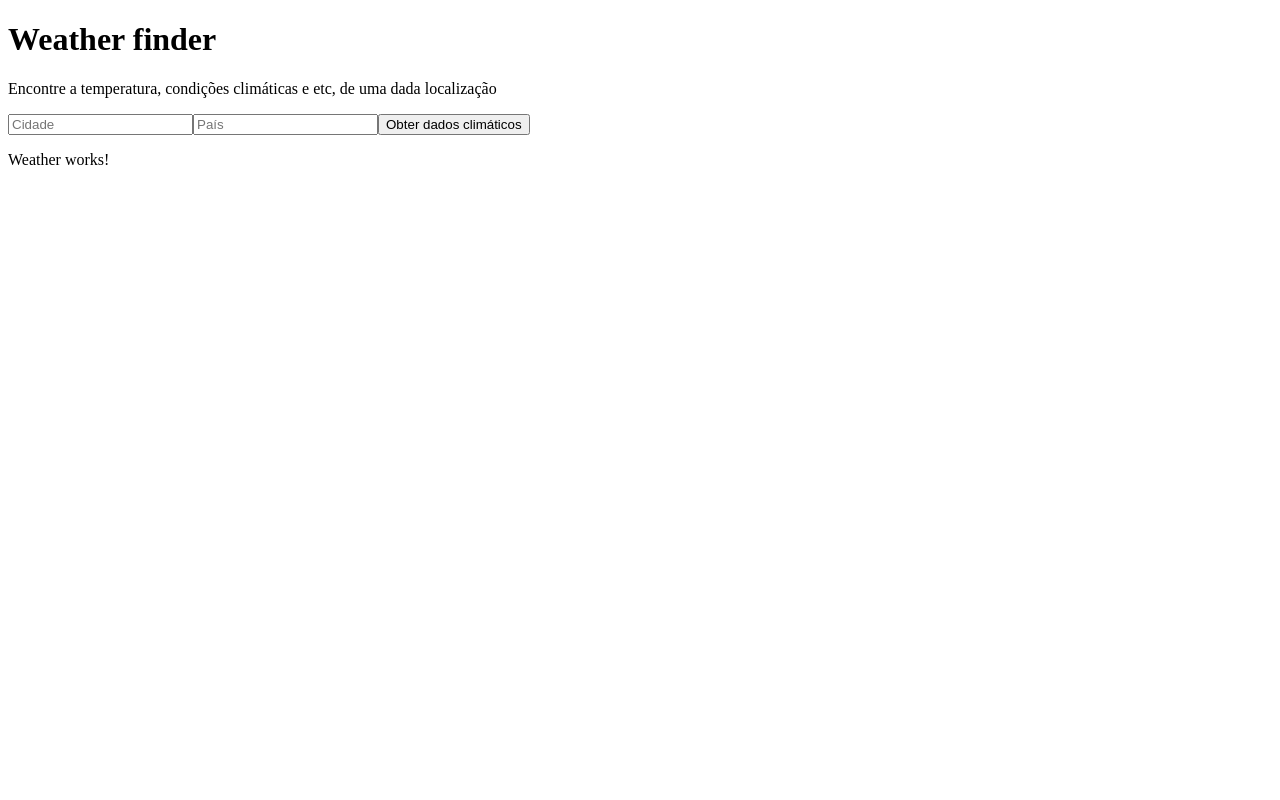
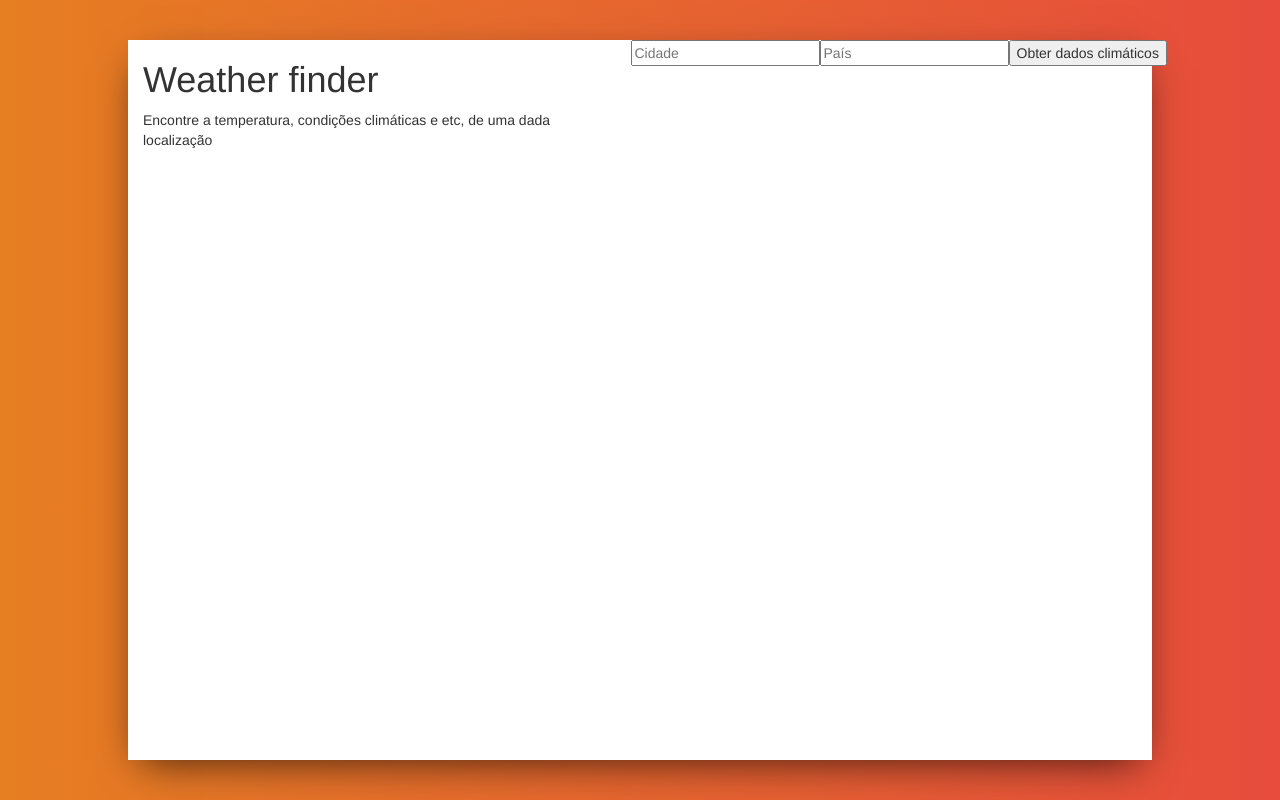
Before and after one commit to juniorsilva42/react-simple-weather-app, a React (Create React App) app: page / in a window 1280 px wide. Built offline with nearby package versions, Linux system fonts and the light colour scheme.

Commit message:
Estilizando a página

```diff
--- a/package.json
+++ b/package.json
@@ -4,6 +4,8 @@
   "private": true,
   "dependencies": {
     "axios": "^0.18.0",
+    "bootstrap": "3.3.7",
+    "jquery": "^3.3.1",
     "node-sass": "^4.11.0",
     "react": "^16.7.0",
     "react-dom": "^16.7.0",
--- a/src/App.js
+++ b/src/App.js
@@ -1,6 +1,4 @@
 import React from 'react'
-
-import axios from 'axios'
 
 import Titles from './components/Titles'
 import Weather from './components/Weather'
@@ -10,28 +8,65 @@ import apiKeys from './config//apiKeys'
 
 export default class App extends React.Component {
 
+    constructor (props) {
+        super(props);
+        this.state = {
+            weatherInfo: [],
+            isLoading: false,
+        };
+    }
+
     getWeather = async e => {
         e.preventDefault();
 
-        const city = e.target.elements.city.value
-        const country = e.target.elements.country.value
+        const { city, country } = e.target.elements
 
         const callToApi = await
             fetch(
-                `http://api.openweathermap.org/data/2.5/weather?q=${city},${country}&appid=${apiKeys.pubKey}
+                `http://api.openweathermap.org/data/2.5/weather?q=${city.value},${country.value}&appid=${apiKeys.pubKey}
             `)
 
         const data = await callToApi.json()
-        console.log(data)
+
+        this.setState({
+            weatherInfo: {
+                city: data.name,
+                country: data.sys.country,
+                temperature: data.main.temp,
+                humidity: data.main.humidity,
+                description: data.weather[0].description
+            }
+        })
     }
 
     render () {
         return (
-            <div>
-                <Titles />
-                <Form getWeather={this.getWeather} />
-                <Weather />
-            </div>
+
+           <div className="wrapper">
+                <div className="main">
+                    <div className="container">
+                        <div className="row">
+
+                            <div className="col-xs-5 title-container">
+                                <Titles />
+                            </div>
+
+                            <div className="col-xs-7 form-container" >
+                                <Form getWeather={this.getWeather} />
+                                <Weather
+                                    city={this.state.weatherInfo.city}
+                                    country={this.state.weatherInfo.country}
+                                    temperature={this.state.weatherInfo.temperature}
+                                    humidity={this.state.weatherInfo.humidity}
+                                    description={this.state.weatherInfo.description}
+                                />
+                            </div>
+
+                        </div>
+                    </div>
+                </div>
+           </div>
+
         )
     }
 }
--- a/src/components/Form.js
+++ b/src/components/Form.js
@@ -1,13 +1,11 @@
 import React from 'react'
 
-export default class Form extends React.Component {
-    render () {
-        return (
-            <form onSubmit={this.props.getWeather}>
-                <input type="text" name="city" placeholder="Cidade"/>
-                <input type="text" name="country" placeholder="País"/>
-                <button>Obter dados climáticos</button>
-            </form>
-        )
-    }
-}
+const Form = props => (
+    <form onSubmit={props.getWeather}>
+        <input type="text" name="city" placeholder="Cidade"/>
+        <input type="text" name="country" placeholder="País"/>
+        <button>Obter dados climáticos</button>
+    </form>
+)
+
+export default Form
--- a/src/components/Titles.js
+++ b/src/components/Titles.js
@@ -1,12 +1,10 @@
 import React from 'react'
 
-export default class Title extends React.Component {
-    render () {
-        return (
-            <div>
-                <h1>Weather finder</h1>
-                <p>Encontre a temperatura, condições climáticas e etc, de uma dada localização</p>
-            </div>
-        )
-    }
-}
+const Title = props => (
+    <div>
+        <h1>Weather finder</h1>
+        <p>Encontre a temperatura, condições climáticas e etc, de uma dada localização</p>
+    </div>
+)
+
+export default Title
--- a/src/components/Weather.js
+++ b/src/components/Weather.js
@@ -1,9 +1,35 @@
 import React from 'react'
 
-export default class Weather extends React.Component {
-    render () {
-        return (
-            <p>Weather works!</p>
-        )
-    }
-}
+const Weather = props => (
+    <div className="weather-info">
+        {
+           props.city && props.country &&
+           <p className="weather-key"> Localização:
+                <span className="weather-value"> { props.city }, { props.country }</span>
+           </p>
+        }
+
+        {
+           props.temperature &&
+           <p className="weather-key">
+                Temperatura: <span className="weather-value"> { props.temperature }°F</span>
+           </p>
+        }
+
+        {
+            props.humidity &&
+            <p className="weather-key">
+                Humidade: <span className="weather-value"> { props.humidity }</span>
+            </p>
+        }
+
+        {
+            props.description &&
+            <p className="weather-key">
+                Condições: <span className="weather-value"> { props.description }</span>
+            </p>
+        }
+    </div>
+)
+
+export default Weather
--- /dev/null
+++ b/src/components/main.sass
@@ -0,0 +1,22 @@
+@import url('https://fonts.googleapis.com/css?family=Merriweather:100,200,300,300i,400,400i,700')
+@import url('https://fonts.googleapis.com/css?family=Roboto+Slab:400,700')
+@import url('https://fonts.googleapis.com/css?family=Open+Sans:300,400')
+
+body
+    font-family: "Open Sans", serif
+
+.wrapper
+    background: linear-gradient(to right, #e67e22, #e74c3c)
+    height: 100vh
+    display: flex
+    justify-content: center
+    align-items: center
+
+.main
+    height: 90vh
+    background-color: #FFF
+    box-shadow: 0px 13px 40px -13px rgba(0,0,0,0.75)
+    width: 80%
+    margin: 0 auto
+
+.title-container
--- a/src/index.js
+++ b/src/index.js
@@ -4,6 +4,9 @@ import ReactDOM from 'react-dom';
 import App from './App';
 import * as serviceWorker from './serviceWorker';
 
+import './components/main.sass'
+import 'bootstrap/dist/css/bootstrap.min.css'
+
 ReactDOM.render(<App />, document.getElementById('bitlbs-app-root'));
 
 serviceWorker.register();
```
Also changed, not shown: 1 other file (tests, documents, lock files or other folders).
